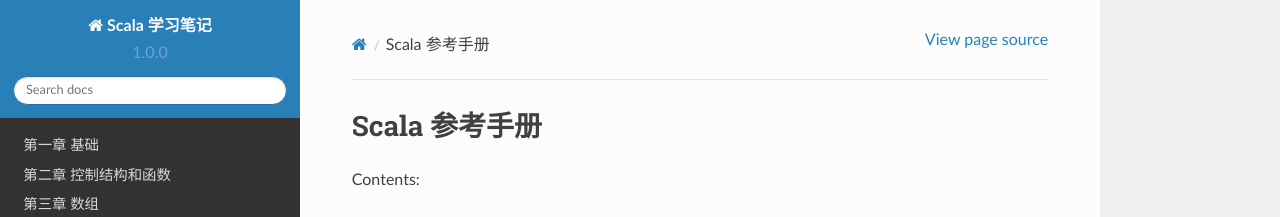
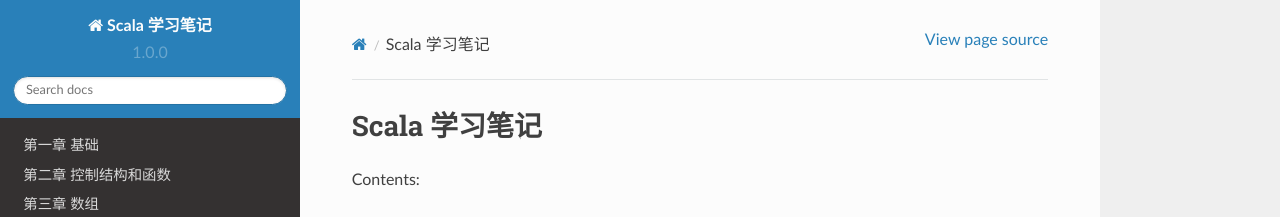
Before and after one commit to nummy/learning-scala, a Sphinx documentation site: the page built from source/index.rst, in a window 1280 px wide and 900 px high. Shown: the top 217 px of the window. Built offline with Sphinx 7.4.7 and the Read the Docs theme 2.0.0, drawn with Linux system fonts in a browser that asks for light colours.

Commit message:
change name

```diff
--- a/source/index.rst
+++ b/source/index.rst
@@ -3,7 +3,7 @@
    You can adapt this file completely to your liking, but it should at least
    contain the root `toctree` directive.
 
-Scala 参考手册
+Scala 学习笔记
 ===========================================
 
 Contents:
```
